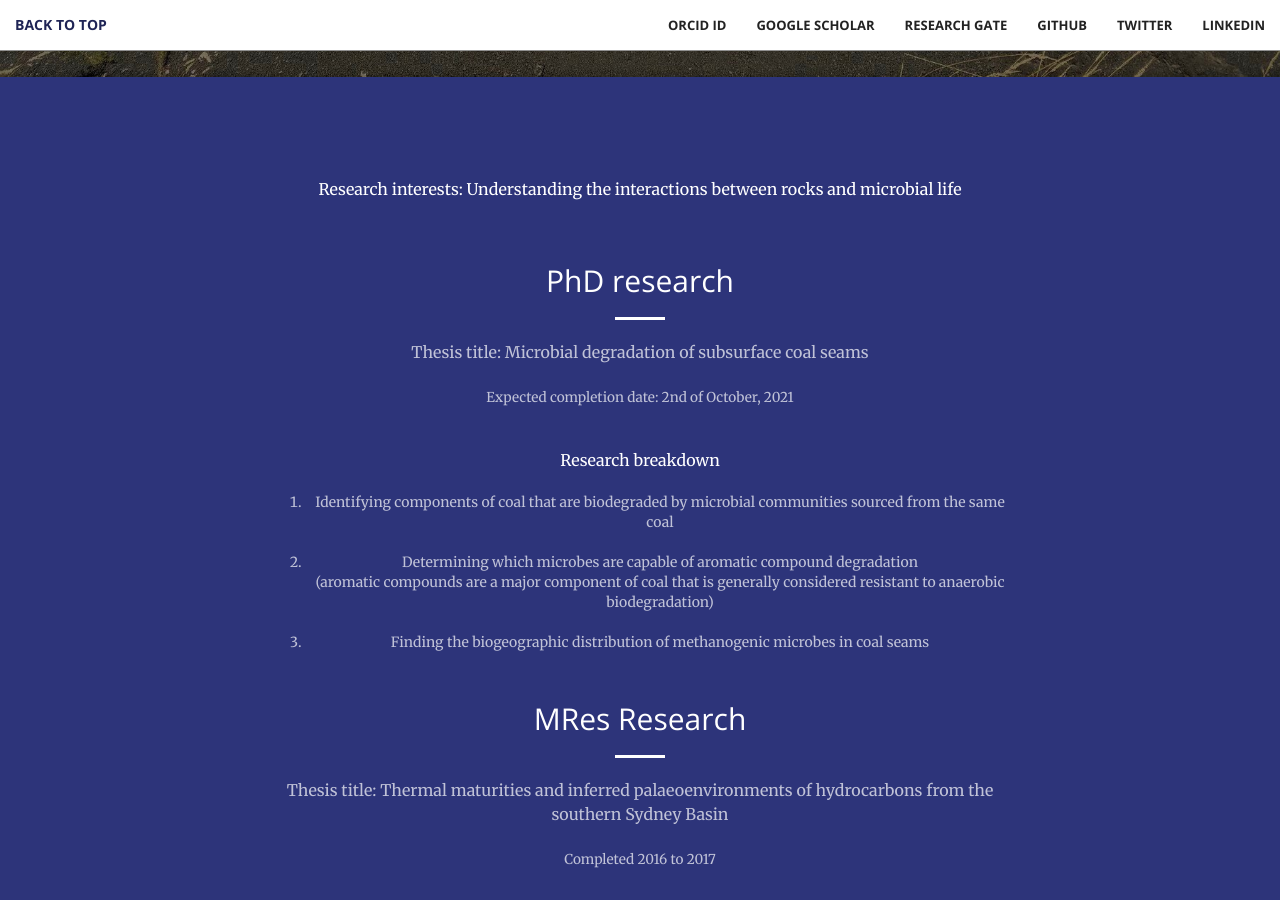
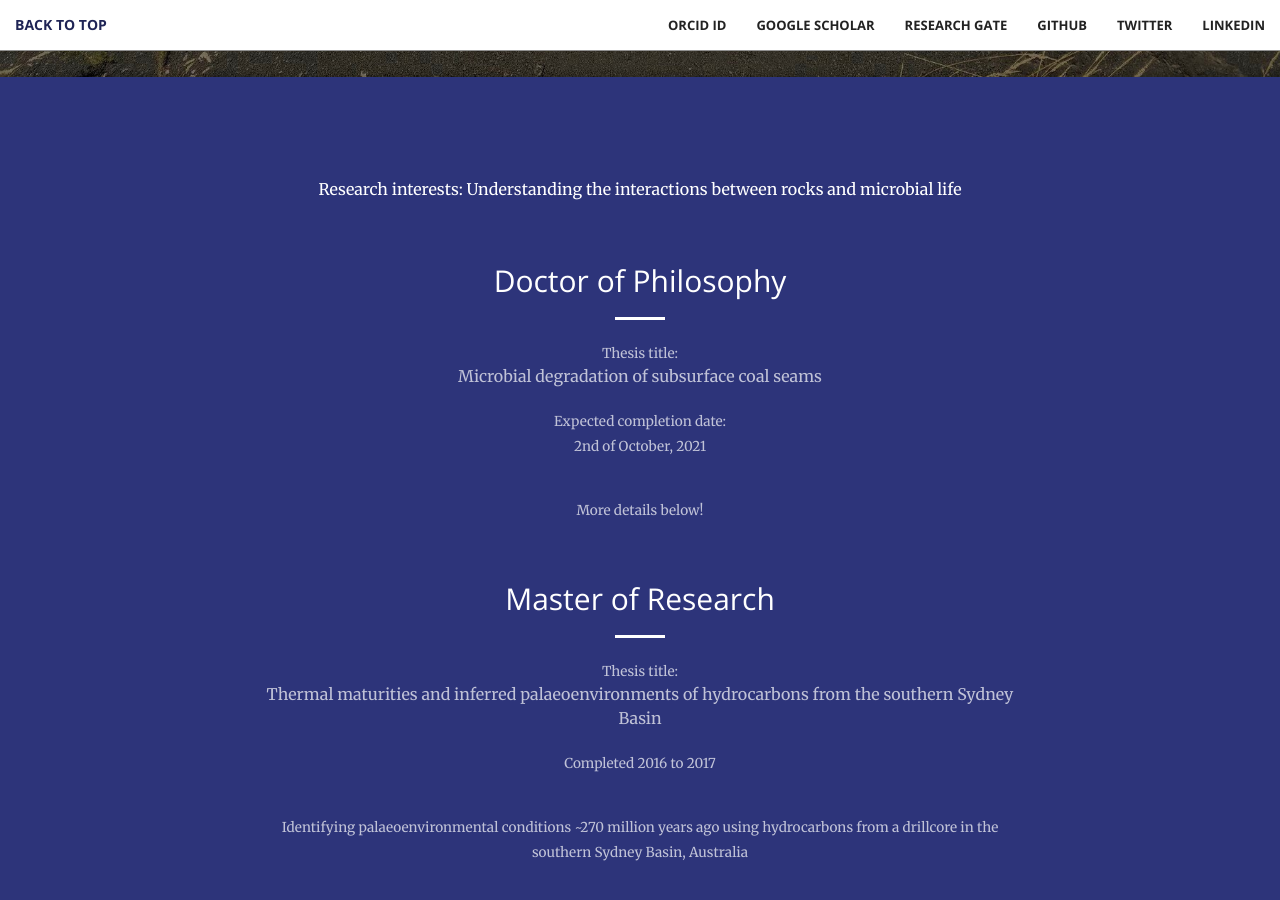
Before and after one commit to bronwyncc/homepage, a Jekyll site: the page built from index.html, in a window 1280 px wide and 900 px high, scrolled down 823 px. Built offline with Jekyll 4.4.1, drawn with Linux system fonts in a browser that asks for light colours; some of the changed text lies outside the part shown.

Commit message:
Update call-to-action.html

```diff
--- a/_includes/call-to-action.html
+++ b/_includes/call-to-action.html
@@ -6,17 +6,18 @@
                 <hr>
             </div>
             <div class="col-lg-8 col-lg-offset-2 text-center">
-                <br><h2 class="section-heading">PhD research</h2>
+                <br><h2 class="section-heading">Doctor of Philosophy</h2>
                 <hr class="light">
-                <p class="text-faded">Thesis title: Microbial degradation of subsurface coal seams</p>
-                <p class="text-faded"><small>Expected completion date: 2nd of October, 2021</small></p>
+                <p class="text-faded"><small>Thesis title:</small><br>Microbial degradation of subsurface coal seams</p>
+                <p class="text-faded"><small>Expected completion date:<br>2nd of October, 2021</small></p>
+                <br><p class="text-faded"><small>More details below!</small></p>
 <!--                 <a href="#" class="btn btn-default btn-xl">Get started!</a> -->
-                <br><p class="light">Research breakdown</p>
+<!--                 <br><p class="light">Research breakdown</p>
                 <ol class="text-faded">
                     <li>Identifying components of coal that are biodegraded by microbial communities sourced from the same coal</li>
                     <br><li>Determining which microbes are capable of aromatic compound degradation<br>(aromatic compounds are a major component of coal that is generally considered resistant to anaerobic biodegradation)</li>
                     <br><li>Finding the biogeographic distribution of methanogenic microbes in coal seams</li>
-                </ol>
+                </ol> -->
             </div>
         </div>
     </div>
@@ -24,11 +25,11 @@
     <div class="container">
         <div class="row">
             <div class="col-lg-8 col-lg-offset-2 text-center">
-                <br><h2 class="section-heading">MRes Research</h2>
+                <br><h2 class="section-heading">Master of Research</h2>
                 <hr class="light">
-                <p class="text-faded">Thesis title: Thermal maturities and inferred palaeoenvironments of hydrocarbons from the southern Sydney Basin<p/>
+                <p class="text-faded"><small>Thesis title:</small><br>Thermal maturities and inferred palaeoenvironments of hydrocarbons from the southern Sydney Basin<p/>
                 <p class="text-faded"><small>Completed 2016 to 2017</small></p>
-                <br><p class="text-faded"><small>Identifying palaeoenvironmental conditions during the mid-Permian (~270 million years ago) using hydrocarbons from a drillcore in the southern Sydney Basin</small></p>
+                <br><p class="text-faded"><small>Identifying palaeoenvironmental conditions ~270 million years ago using hydrocarbons from a drillcore in the southern Sydney Basin, Australia</small></p>
             </div>
         </div>
     </div>
```
